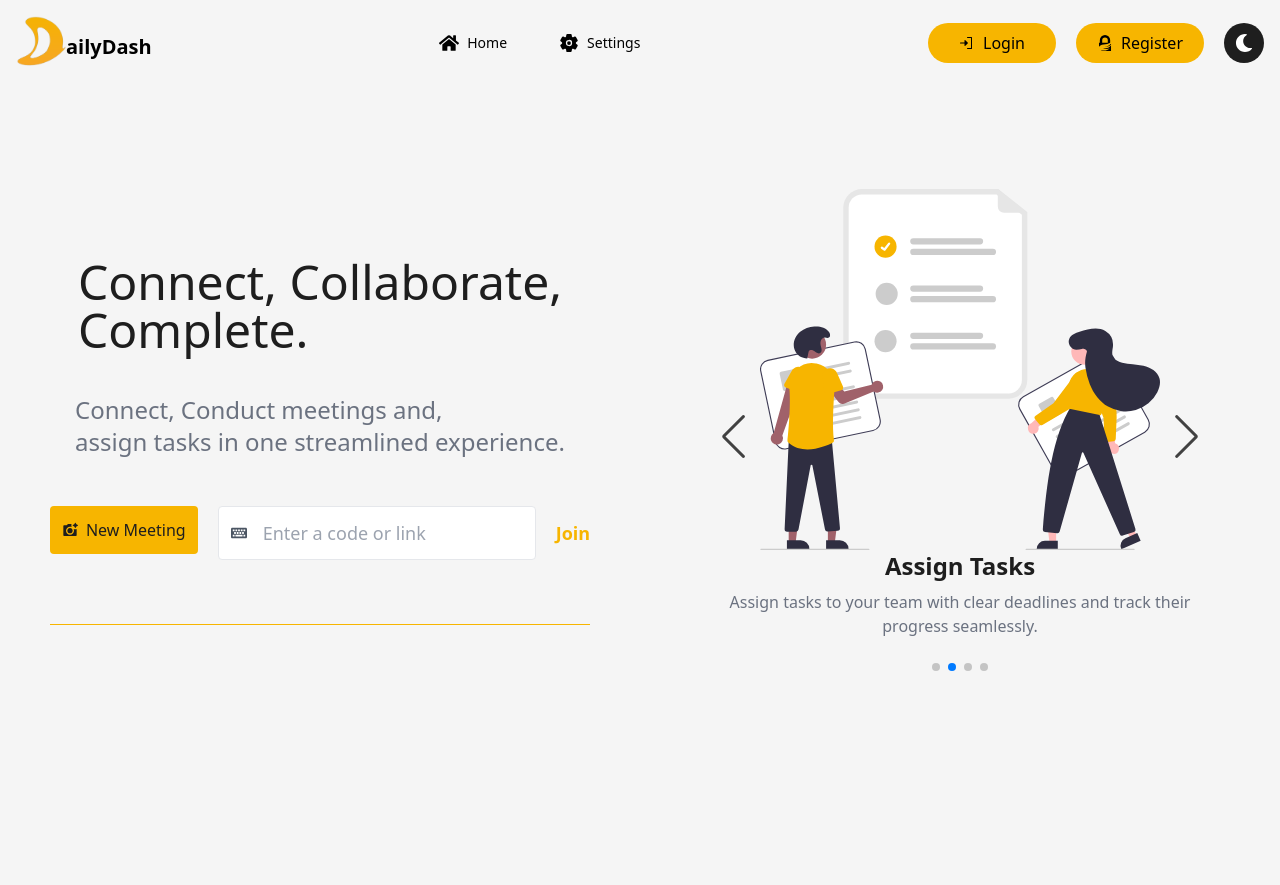
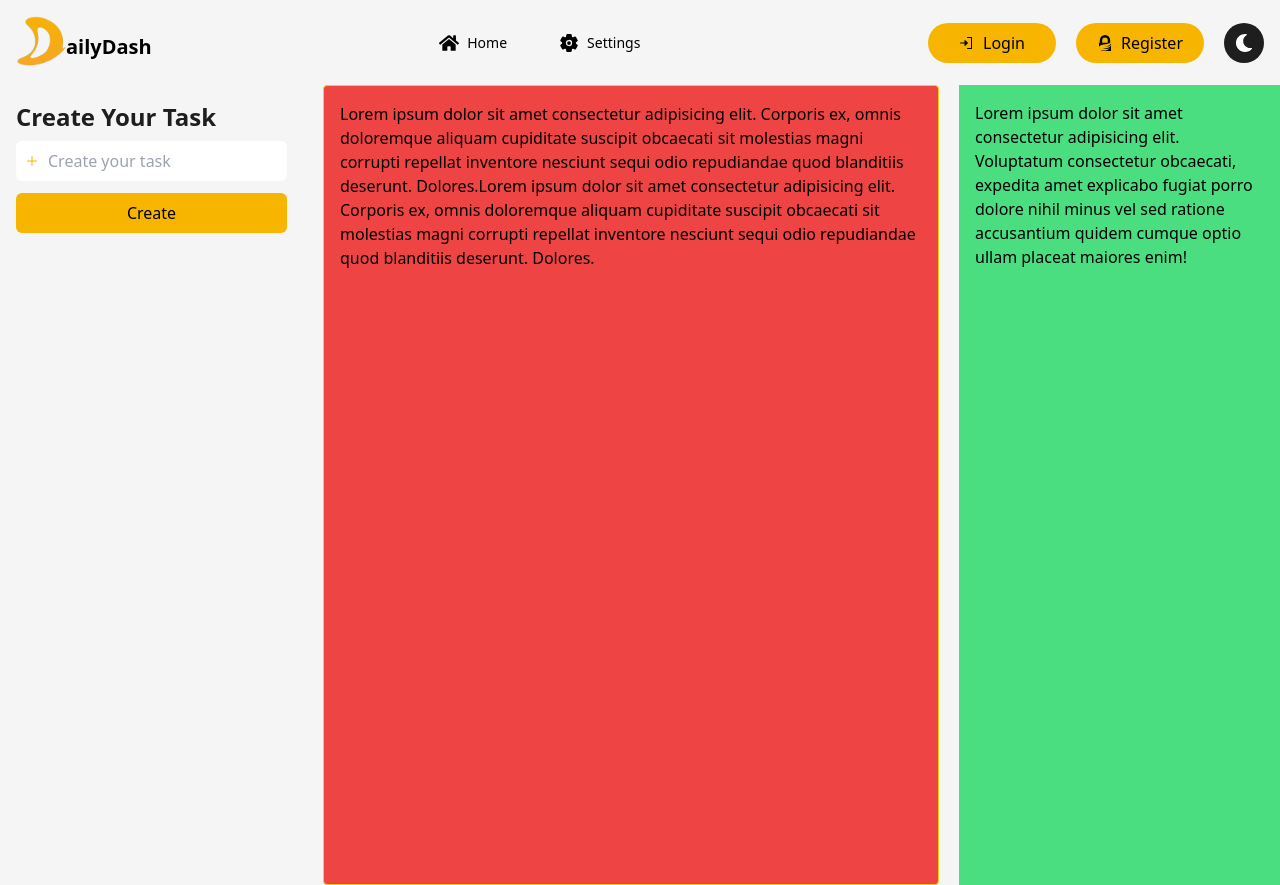
Before and after one commit to Jas1rk/DailyDash, a React (Vite) app in the folder Frontend/: page / in a window 1280 px wide. Before the commit the page ends 800 px from the top, so only its background shows below. Built offline with nearby package versions, Linux system fonts and the light colour scheme.

Commit message:
left-sidebar ui

```diff
--- a/Frontend/src/Components/Authentication/Login.tsx
+++ b/Frontend/src/Components/Authentication/Login.tsx
@@ -28,7 +28,7 @@ const Login = () => {
   });
   return (
     <>
-      <div className="w-[90%] md:w-auto  flex flex-col items-center bg-colors-lightComponent shadow-md dark:shadow-none gap-5  dark:bg-colors-darkComponent p-8 md:p-10 rounded-2xl overflow-hidden">
+      <div className="w-[90%] md:w-auto  flex flex-col items-center bg-colors-lightComponent shadow-md dark:shadow-none gap-5  dark:bg-colors-darkComponent p-8 md:p-10 rounded-2xl ">
         <h1 className="dark:text-white text-2xl font-bold text-center">
           Login
         </h1>
--- a/Frontend/src/Components/Common/Input.tsx
+++ b/Frontend/src/Components/Common/Input.tsx
@@ -9,13 +9,13 @@ const Input = ({ className, placeholder, type, icon }: Input) => {
   return (
     <>
       <div
-        className={`w-full  font-light bg-colors-whiteScreen dark:bg-colors-blackScreen placeholder:text-colors-primaryYellow mt-2 py-2 px-2 outline-none  ${className}`}
+        className={`w-full flex gap-2 items-center   font-light bg-colors-lightComponent dark:bg-colors-darkComponent text-colors-primaryYellow mt-2 py-2 px-2 outline-none  ${className}`}
       >
         {icon && <span>{icon}</span>}
         <input
           placeholder={placeholder}
           type={type}
-          className="bg-transparent outline-none  "
+          className="bg-transparent outline-none "
         />
       </div>
     </>
--- a/Frontend/src/Components/HomePage/Home.tsx
+++ b/Frontend/src/Components/HomePage/Home.tsx
@@ -1,133 +1,13 @@
-import { FaKeyboard } from "react-icons/fa";
-import { RiCameraAiFill } from "react-icons/ri";
-import { Swiper, SwiperSlide } from "swiper/react";
-import "swiper/css";
-import "swiper/css/navigation";
-import "swiper/css/effect-flip";
-import "swiper/css/pagination";
-import { Navigation, Pagination,Autoplay } from "swiper/modules";
-import assigntask from "../../assets/assigntask.svg";
-import schedule from "../../assets/schedule.svg";
-import secure from "../../assets/secure.svg";
-import sharelink from "../../assets/linkshare.svg";
+
 
 const Home = () => {
   return (
-    <div className="min-h-[88vh] flex flex-col md:flex-row">
-      {/* Left Content */}
-      <div className="flex-1 flex flex-col justify-center items-center">
-        <div className="flex items-center justify-center flex-col gap-6">
-          <h1 className="md:text-5xl text-4xl mt-2 text-colors-darkText dark:text-white text-center md:text-start">
-            Connect, Collaborate, <br />
-            Complete.
-          </h1>
-          <p className="md:md:text-2xl text-xl text-[22px] text-gray-500 mt-4 text-center md:text-start">
-            Connect, Conduct meetings and, <br /> assign tasks in one
-            streamlined experience.
-          </p>
-          <div className="mt-6 flex flex-col md:flex-row items-start gap-5">
-            <button className="flex bg-colors-primaryYellow p-3 text-colors-darkText dark:text-white rounded items-center gap-2">
-              <RiCameraAiFill />
-              New Meeting
-            </button>
-            <div className="flex items-center gap-5">
-              <div className="flex items-center bg-white dark:bg-colors-darkComponent dark:border-colors-blackScreen gap-2 border rounded p-3 justify-center">
-                <FaKeyboard className="mr-2 text-gray-600" />
-                <input
-                  type="text"
-                  placeholder="Enter a code or link"
-                  className="border-none outline-none bg-transparent flex-1 text-lg"
-                />
-              </div>
-              <button className="text-lg text-colors-primaryYellow font-semibold">
-                Join
-              </button>
-            </div>
-          </div>
-          <div className="md:w-full w-[90%]  mt-10 h-[1px] bg-colors-primaryYellow"></div>
-        </div>
+    <div className="flex">
+
+      <div className="bg-red-500 p-4 border rounded border-yellow-400">
+        <h2>Lorem ipsum dolor sit amet consectetur adipisicing elit. Corporis ex, omnis doloremque aliquam cupiditate suscipit obcaecati sit molestias magni corrupti repellat inventore nesciunt sequi odio repudiandae quod blanditiis deserunt. Dolores.Lorem ipsum dolor sit amet consectetur adipisicing elit. Corporis ex, omnis doloremque aliquam cupiditate suscipit obcaecati sit molestias magni corrupti repellat inventore nesciunt sequi odio repudiandae quod blanditiis deserunt. Dolores.</h2>
       </div>
-      <div className="flex-1 flex   my-32 md:my-0 justify-center items-center relative">
-        <div className="w-[90%] max-w-[500px] flex justify-center items-center relative">
-          <Swiper
-            modules={[Navigation, Pagination,Autoplay]}
-            spaceBetween={10}
-            slidesPerView={1}
-            navigation
-            pagination={{ clickable: true }}
-            loop={true} // Ensure loop is enabled for autoplay
-            autoplay={{
-              delay: 3000, // Set delay in milliseconds
-              disableOnInteraction: false, // Keep autoplay active after user interaction
-            }}
-          >
-            <SwiperSlide>
-              <div className="relative text-center ">
-                <img
-                  src={schedule}
-                  alt="Schedule"
-                  className="w-[75%] mx-auto block"
-                />
-                <div className="absolute mb-10 botom-4 left-1/2 transform -translate-x-1/2 text-colors-darkText dark:text-white md:text-2xl text-lg font-semibold">
-                  Schedule Meetings
-                </div>
-                <p className="my-10 text-gray-500 dark:text-gray-400 md:text-base text-sm">
-                  Stay on top of your calendar by scheduling meetings
-                  effortlessly with automated reminders.
-                </p>
-              </div>
-            </SwiperSlide>
-            <SwiperSlide>
-              <div className="relative text-center">
-                <img
-                  src={assigntask}
-                  alt="Assign Task"
-                  className="w-[80%] mx-auto block"
-                />
-                <div className="absolute mb-10 bottom-4 left-1/2 transform -translate-x-1/2 text-colors-darkText dark:text-white md:text-2xl text-lg font-semibold">
-                  Assign Tasks
-                </div>
-                <p className="my-10 text-gray-500 dark:text-gray-400 md:text-base text-sm">
-                  Assign tasks to your team with clear deadlines and track their
-                  progress seamlessly.
-                </p>
-              </div>
-            </SwiperSlide>
-            <SwiperSlide>
-              <div className="relative text-center">
-                <img
-                  src={sharelink}
-                  alt="Share Link"
-                  className="w-[80%] mx-auto block"
-                />
-                <div className="absolute my-10 bottom-4 left-1/2 transform -translate-x-1/2 text-colors-darkText dark:text-white md:text-2xl text-lg font-semibold">
-                  Share Links
-                </div>
-                <p className="my-10 text-gray-500 dark:text-gray-400 md:text-base text-sm">
-                  Share meeting links with a single click, making it easy for
-                  everyone to join.
-                </p>
-              </div>
-            </SwiperSlide>
-            <SwiperSlide>
-              <div className="relative text-center">
-                <img
-                  src={secure}
-                  alt="Secure"
-                  className="w-[80%] mx-auto block"
-                />
-                <div className="absolute mb-10 bottom-4 left-1/2 transform -translate-x-1/2 text-colors-darkText dark:text-white md:text-2xl text-lg font-semibold">
-                  Your meeting is safe
-                </div>
-                <p className="my-10 text-gray-500 dark:text-gray-400 md:text-base text-sm">
-                  Protect your meetings with top-notch security protocols and
-                  encrypted connections.
-                </p>
-              </div>
-            </SwiperSlide>
-          </Swiper>
-        </div>
-      </div>
+
     </div>
   );
 };
--- a/Frontend/src/Components/Sidebar/Leftsidebar.tsx
+++ b/Frontend/src/Components/Sidebar/Leftsidebar.tsx
@@ -1,11 +1,20 @@
-
+import { CommonButton, CommonInput } from "..";
+import { IoAdd } from "react-icons/io5";
 
 const Leftsidebar = () => {
   return (
-    <div>
+    <div className=" w-full p-4 h-screen">
+      <h1 className="text-2xl font-bold text-colors-darkComponent dark:text-white">Create Your Task</h1>
+      <CommonInput
+        placeholder="Create your task"
+        type="text"
+        className="rounded-md "
+        icon={<IoAdd />}
+      />
 
+      <button className="bg-colors-primaryYellow rounded-md w-full mt-3 p-2 hover:bg-colors-hoverYellow ">Create</button>
     </div>
-  )
-}
+  );
+};
 
-export default Leftsidebar
+export default Leftsidebar;
--- a/Frontend/src/Components/Sidebar/Rightsidebar.tsx
+++ b/Frontend/src/Components/Sidebar/Rightsidebar.tsx
@@ -2,7 +2,8 @@
 
 const Rightsidebar = () => {
   return (
-    <div>
+    <div className="w-auto p-4 bg-green-400 place-items-end">
+      <h1>Lorem ipsum dolor sit amet consectetur adipisicing elit. Voluptatum consectetur obcaecati, expedita amet explicabo fugiat porro dolore nihil minus vel sed ratione accusantium quidem cumque optio ullam placeat maiores enim!</h1>
 
     </div>
   )
--- a/Frontend/src/Pages/HomePage.tsx
+++ b/Frontend/src/Pages/HomePage.tsx
@@ -1,10 +1,15 @@
-import { Home, Navbar } from "../Components"
+import { Home, Navbar , LeftSidebar, RightSidebar } from "../Components"
+
 
 const HomePage = () => {
   return (
     <div>
       <Navbar/>
+      <div className="flex gap-5 ">
+      <LeftSidebar/>
       <Home/>
+      <RightSidebar/>
+      </div>
     </div>
   )
 }
--- a/Frontend/src/Pages/LoginPage.tsx
+++ b/Frontend/src/Pages/LoginPage.tsx
@@ -8,7 +8,7 @@ const LoginPage = () => {
           <DailyDashLogo />
           <DarkModeToggle />
         </div>
-        <div className="w-screen place-items-center md:py-0">
+        <div className="w-screen place-items-center md:py-4">
           <Login />
         </div>
       </div>
--- a/Frontend/src/Pages/SignupPage.tsx
+++ b/Frontend/src/Pages/SignupPage.tsx
@@ -7,7 +7,7 @@ const SignupPage = () => {
         <DailyDashLogo />
         <DarkModeToggle />
       </div>
-      <div className="w-screen grid place-items-center  md:py-0">
+      <div className="w-screen grid place-items-center  md:py-4">
         <Signup />
       </div>
     </div>
```
